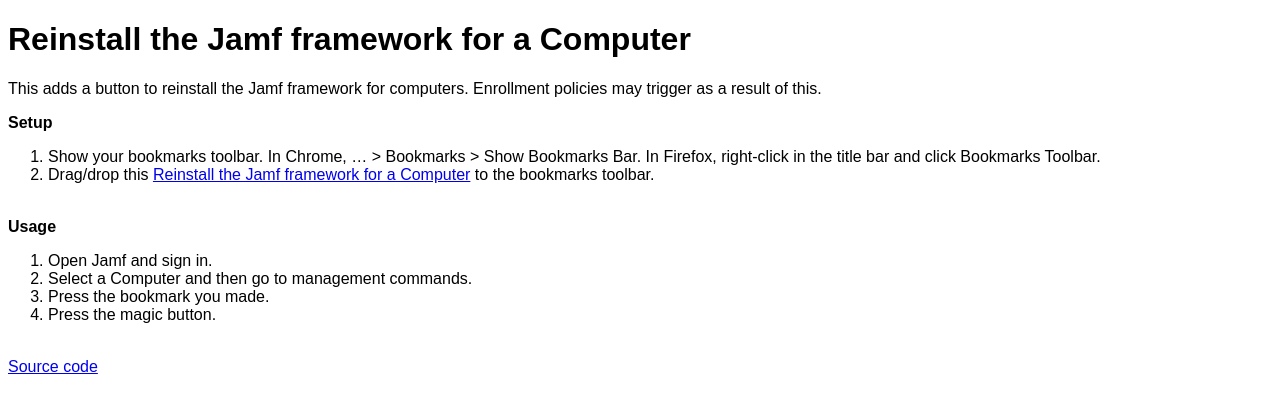
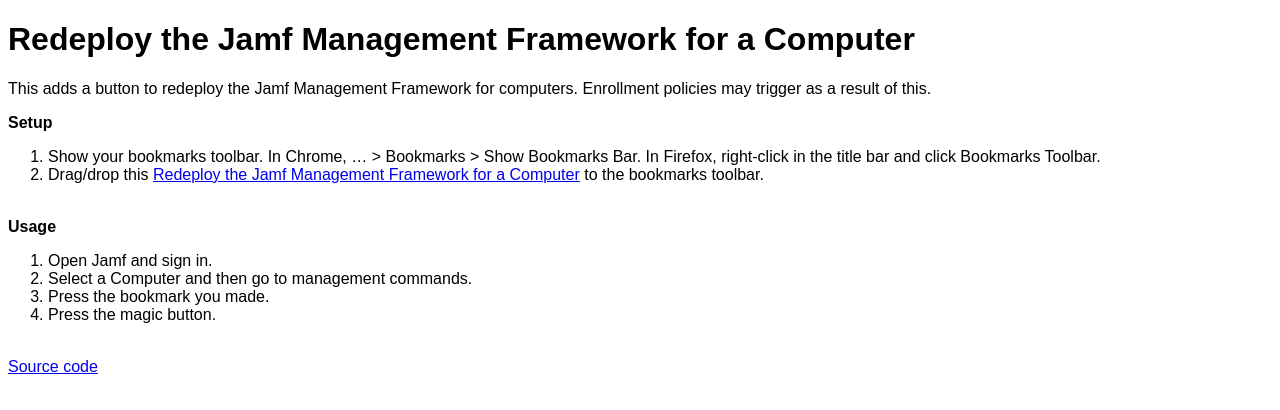
Before and after one commit to pro4tlzz/pro4tlzz.github.io, a plain HTML site: page jamf/RedeployTheJamfManagementFramework.html in a window 1280 px wide. Drawn offline with Linux system fonts and the light colour scheme.

Commit message:
Rename (#21)
* Rename

* Rename

```diff
--- a/jamf/ReinstallTheJamfFramework.html
+++ b/jamf/RedeployTheJamfManagementFramework.html
@@ -3,7 +3,7 @@
 
 <head>
     <meta name="viewport" content="initial-scale=1.0, minimum-scale=0.25">
-    <title>Reinstall the Jamf framework for a Computer</title>
+    <title>Redeploy the Jamf Management Framework for a Computer</title>
     <style>
         body {
             font-family: sans-serif;
@@ -12,13 +12,13 @@
 </head>
 
 <body>
-    <h1>Reinstall the Jamf framework for a Computer</h1>
-    <p>This adds a button to reinstall the Jamf framework for computers. Enrollment policies may trigger as a result of this.</p>
+    <h1>Redeploy the Jamf Management Framework for a Computer</h1>
+    <p>This adds a button to redeploy the Jamf Management Framework for computers. Enrollment policies may trigger as a result of this.</p>
     <b>Setup</b>
     <ol>
         <li>Show your bookmarks toolbar. In Chrome, … > Bookmarks > Show Bookmarks Bar. In Firefox, right-click in the
             title bar and click Bookmarks Toolbar.
-        <li>Drag/drop this <a id=bm>Reinstall the Jamf framework for a Computer</a> to the bookmarks toolbar.
+        <li>Drag/drop this <a id=bm>Redeploy the Jamf Management Framework for a Computer</a> to the bookmarks toolbar.
     </ol>
     <br>
     <b>Usage</b>
@@ -29,7 +29,7 @@
         <li>Press the magic button.
     </ol>
     <br>
-    <a href=https://github.com/pro4tlzz/pro4tlzz.github.io/blob/main/jamf/ReinstallTheJamfFramework.html>Source code</a>
+    <a href=https://github.com/pro4tlzz/pro4tlzz.github.io/blob/main/jamf/RedeployTheJamfManagementFramework.html>Source code</a>
 <script id=code>
 (async function () {
     const id = new URLSearchParams(location.search).get('id');
```
Also changed, not shown: JamfHealComputer.html (+1 -1 lines), index.html (+1 -1 lines).
